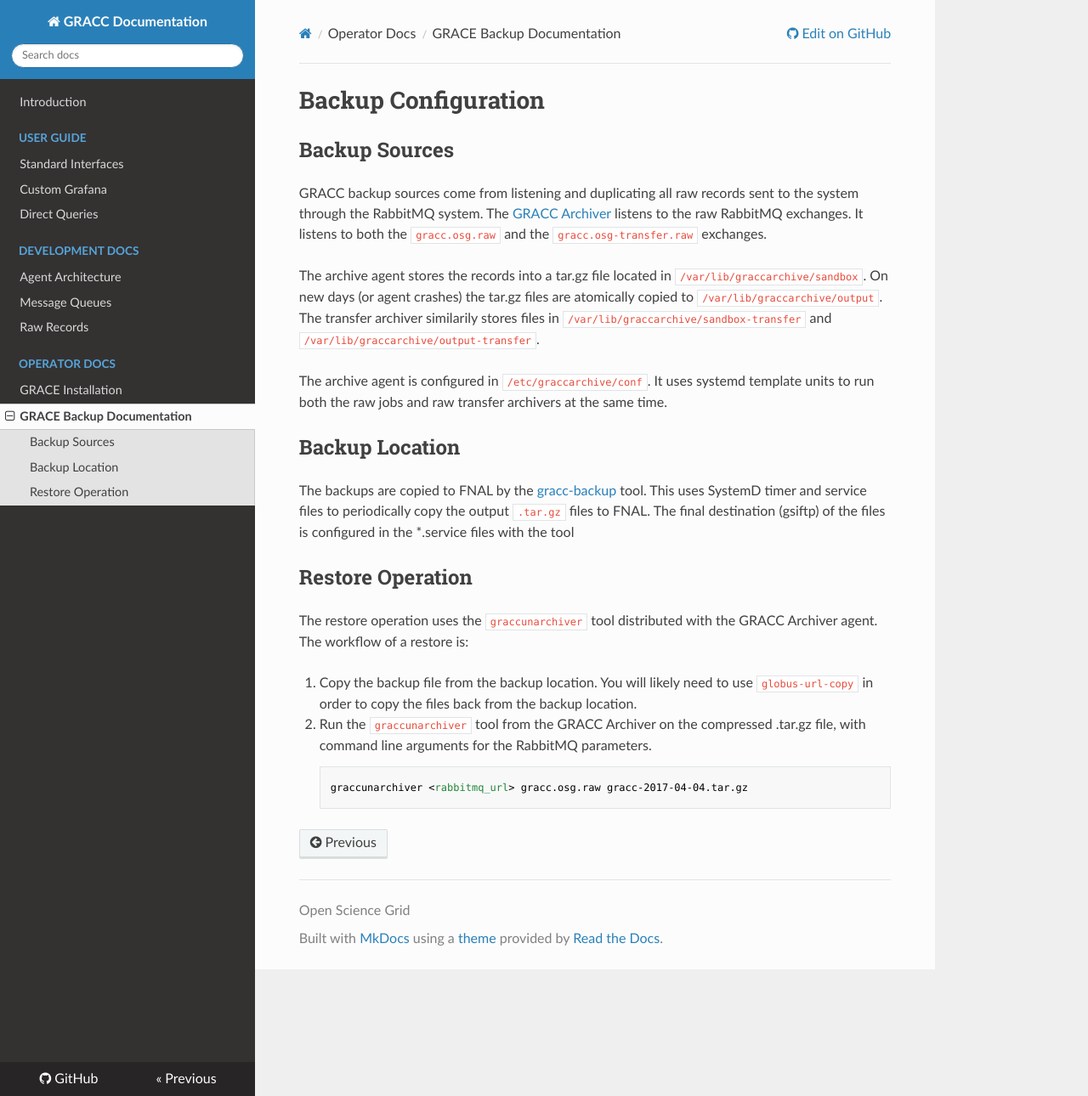
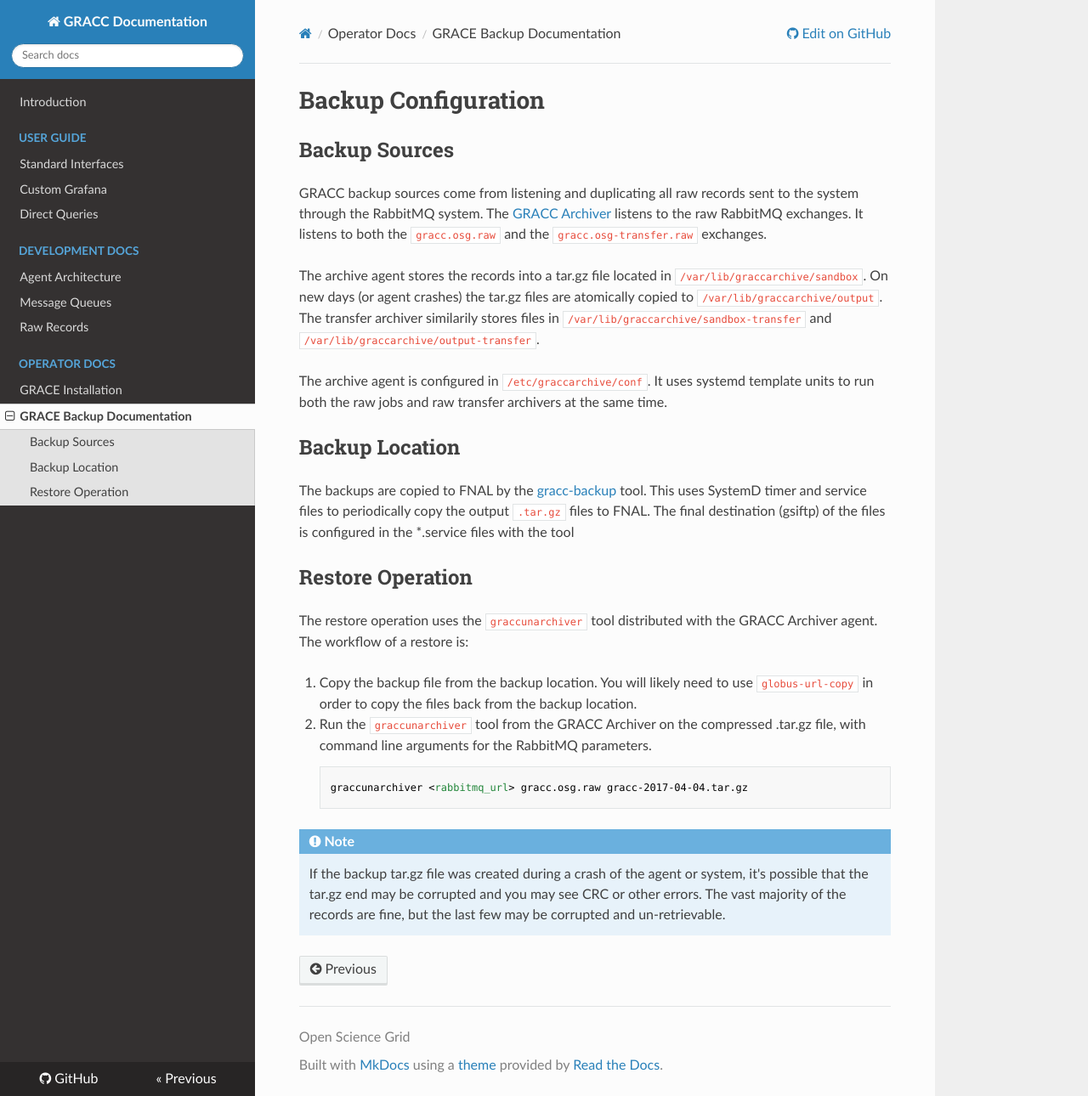
Before and after one commit to zvada/gracc, an MkDocs documentation site: the page built from docs/dev-docs/backups.md, in a window 1280 px wide and 1290 px high. Shown: the whole window at 85% size. Built offline with MkDocs 1.6.1, drawn with Linux system fonts in a browser that asks for light colours; nearby versions of some CDN libraries; old or Windows-style settings are respelled for this version of MkDocs.

Commit message:
Add note about crashed records

```diff
--- a/docs/dev-docs/backups.md
+++ b/docs/dev-docs/backups.md
@@ -26,3 +26,6 @@ The restore operation uses the `graccunarchiver` tool distributed with the GRACC
 2. Run the `graccunarchiver` tool from the GRACC Archiver on the compressed .tar.gz file, with command line arguments for the RabbitMQ parameters.
 
         graccunarchiver <rabbitmq_url> gracc.osg.raw gracc-2017-04-04.tar.gz
+
+!!! note
+    If the backup tar.gz file was created during a crash of the agent or system, it's possible that the tar.gz end may be corrupted and you may see CRC or other errors.  The vast majority of the records are fine, but the last few may be corrupted and un-retrievable.
```
